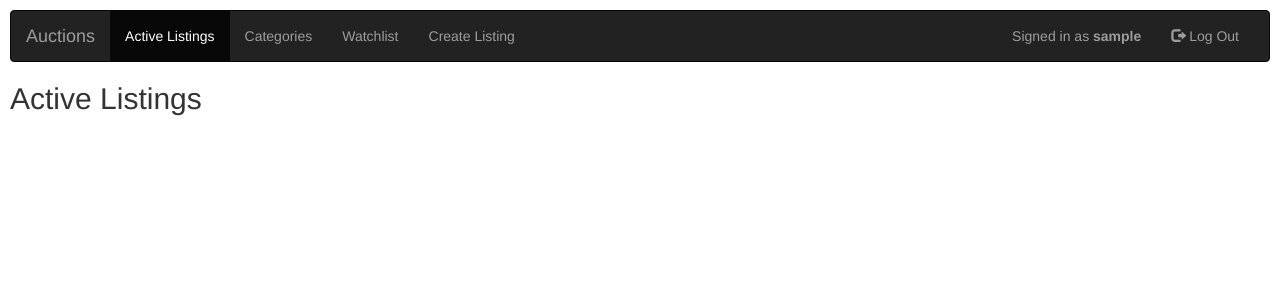
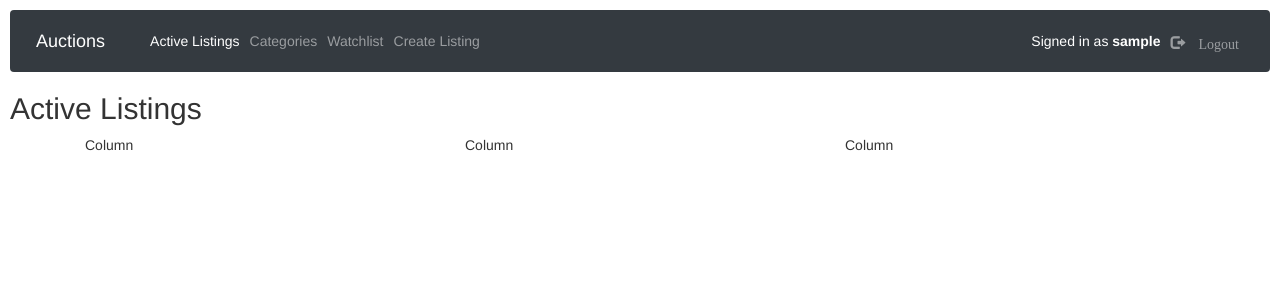
Before and after one commit to elizalde-andres/commerce, a Django app: page / in a window 1280 px wide. Shown: the top 300 px of the page. Run offline with Django 3.2, Linux system fonts and the light colour scheme; the visitor is signed in with stand-in values (Sample User, id 1); data that the repository does not hold is empty; some libraries are stand-ins or nearby versions.

Commit message:
redo styling navbar bootstrap4

```diff
--- a/auctions/templates/auctions/base_list.html
+++ b/auctions/templates/auctions/base_list.html
@@ -1,26 +1,33 @@
-<ul class="listings">
+<div class="container">
+    <div class="row">
+      <div class="col">
+        Column
+      </div>
+      <div class="col">
+        Column
+      </div>
+      <div class="col">
+        Column
+      </div>
+    </div>
+</div>
+
+
+<div class="container">
     {% for listing in auction_listings %}
-        <li class="listing-title"><a href="{% url 'listing' listing.pk %}">{{ listing.title }}</a>
-            <ul>
-                <li>Published: {{ listing.timestamp }} </li>
-                <li>{{ listing.description }} </li>
+        <div class="row"><a href="{% url 'listing' listing.pk %}">{{ listing.title }}</a></div>
+        <div class="row">
+            <div class="col">
                 {% if listing.image_url %}
-                    <li><img src="{{ listing.image_url }}" alt="{{ listing.title }}" width="300"></li>
+                    <img src="{{ listing.image_url }}" alt="{{ listing.title }}" width="300">
                 {% else %}
-                    <li><img src="../static/auctions/no-image-available.jpg" alt="{{ listing.title }}" width="300"></li>
+                    <img src="../static/auctions/no-image-available.jpg" alt="{{ listing.title }}" width="300">
                 {% endif %}
-                {% if listing.category %}
-                    <li>Category: {{ listing.category }} </li>
-                {% else %}
-                    <li>Uncategorized</li>
-                {% endif %}
-                <li>Starting bid value: ${{ listing.starting_bid_value }} </li>
-                {% if listing.current_bid %}
-                    <li>Current bid value: ${{ listing.current_bid.value }} </li>
-                {% endif %}
-                <li>Users in watchlist: {{ listing.users_in_watchlist.count }} </li>
-            </ul>
-        </li>
-
+            </div>
+            <div class="col">
+                <div class="row">Published: {{ listing.timestamp }}</div>
+                <div class="row"><span>{{ listing.description }}</span></div>
+            </div>
+        </div>
     {% endfor %}
-</ul>
+</div>
--- a/auctions/templates/auctions/layout.html
+++ b/auctions/templates/auctions/layout.html
@@ -4,45 +4,58 @@
 <html lang="en">
     <head>
         <title>{% block title %}Auctions{% endblock %}</title>
-        <!-- <link rel="stylesheet" href="https://stackpath.bootstrapcdn.com/bootstrap/4.4.1/css/bootstrap.min.css" integrity="sha384-Vkoo8x4CGsO3+Hhxv8T/Q5PaXtkKtu6ug5TOeNV6gBiFeWPGFN9MuhOf23Q9Ifjh" crossorigin="anonymous"> -->
+        <link rel="stylesheet" href="https://stackpath.bootstrapcdn.com/bootstrap/4.4.1/css/bootstrap.min.css" integrity="sha384-Vkoo8x4CGsO3+Hhxv8T/Q5PaXtkKtu6ug5TOeNV6gBiFeWPGFN9MuhOf23Q9Ifjh" crossorigin="anonymous">
         <link rel="stylesheet" href="https://use.fontawesome.com/releases/v5.6.3/css/all.css" integrity="sha384-UHRtZLI+pbxtHCWp1t77Bi1L4ZtiqrqD80Kn4Z8NTSRyMA2Fd33n5dQ8lWUE00s/" crossorigin="anonymous">
         <meta name="viewport" content="width=device-width, initial-scale=1">
         <link rel="stylesheet" href="https://maxcdn.bootstrapcdn.com/bootstrap/3.4.1/css/bootstrap.min.css">
         <script src="https://ajax.googleapis.com/ajax/libs/jquery/3.5.1/jquery.min.js"></script>
-        <script src="https://maxcdn.bootstrapcdn.com/bootstrap/3.4.1/js/bootstrap.min.js"></script>
+        <!-- <script src="https://maxcdn.bootstrapcdn.com/bootstrap/3.4.1/js/bootstrap.min.js"></script> -->
         <link href="{% static 'auctions/styles.css' %}" rel="stylesheet">
     </head>
     <body>
-
-        <nav class="navbar navbar-inverse">
+          <nav class="navbar navbar-expand-lg navbar-dark bg-dark">
             <div class="container-fluid">
-              <div class="navbar-header">
-                <button type="button" class="navbar-toggle" data-toggle="collapse" data-target="#myNavbar">
-                  <span class="icon-bar"></span>
-                  <span class="icon-bar"></span>
-                  <span class="icon-bar"></span>
-                </button>
-                <div class="navbar-brand">Auctions</div>
-              </div>
-              <div class="collapse navbar-collapse" id="myNavbar">
-                <ul class="nav navbar-nav">
-                    <li class="{% if request.resolver_match.view_name == 'index' %}active{% endif %}"><a href="{% url 'index' %}">Active Listings</a></li>
-                    <li class="{% if request.resolver_match.view_name == 'categories' %}active{% endif %}"><a href="{% url 'categories' %}">Categories</a></li>
+              <a class="navbar-brand">Auctions</a>
+              <button class="navbar-toggler" type="button" data-bs-toggle="collapse" data-bs-target="#navbarNavDropdown" aria-controls="navbarNavDropdown" aria-expanded="false" aria-label="Toggle navigation">
+                <span class="navbar-toggler-icon"></span>
+              </button>
+              <div class="collapse navbar-collapse" id="navbarNavDropdown">
+                <ul class="navbar-nav">
+                  <li class="nav-item">
+                    <a aria-current="page" class="nav-link {% if request.resolver_match.view_name == 'index' %}active{% endif %}"href="{% url 'index' %}">Active Listings</a>
+                  </li>
+                  <li class="nav-item">
+                    <a aria-current="page" class="nav-link {% if request.resolver_match.view_name == 'categories' %}active{% endif %}" href="{% url 'categories' %}">Categories</a>
+                  </li>
                     {% if user.is_authenticated %}
-                        <li class="{% if request.resolver_match.view_name == 'watchlist' %}active{% endif %}"><a href="{% url 'watchlist' %}">Watchlist</a></li>
-                        <li class="{% if request.resolver_match.view_name == 'new_listing' %}active{% endif %}"><a href="{% url 'new_listing' %}">Create Listing</a></li>
+                        <li class=nav-item>
+                            <a aria-current="page" class="nav-link {% if request.resolver_match.view_name == 'watchlist' %}active{% endif %}" href="{% url 'watchlist' %}">Watchlist</a>
+                        </li>
+                        <li class="nav-item">
+                            <a aria-current="page" class="nav-link {% if request.resolver_match.view_name == 'new_listing' %}active{% endif %}" href="{% url 'new_listing' %}">Create Listing</a>
+                        </li>
                     {% endif %}
                 </ul>
-                <ul class="nav navbar-nav navbar-right">
+                <ul class="navbar-nav navbar-right">
                     {% if user.is_authenticated %}
-                        <li><a>Signed in as <strong>{{ user.username }}</strong></a></li>
-                        <li><a href="{% url 'logout' %}"><span class="glyphicon glyphicon-log-out"></span> Log Out</a></li>
+                        <li class="nav-item">
+                            <a class="nav-link active">Signed in as <strong>{{ user.username }}</strong></a>
+                        </li>
+                        <li class="nav-item">
+                            <a href="{% url 'logout' %}" class="nav-link glyphicon glyphicon-log-out"> Logout</a>
+                        </li>
                     {% else %}
-                        <li><a>Not signed in</a></li>
-                        <li><a href="{% url 'register' %}"><span class="glyphicon glyphicon-user"></span> Register</a></li>
-                        <li><a href="{% url 'login' %}"><span class="glyphicon glyphicon-log-in"></span> Login</a></li>
+                        <li class="nav-item">
+                            <a class="nav-link active">Not signed in</a>
+                        </li>
+                        <li class="nav-item">
+                            <a href="{% url 'register' %}" class="nav-link glyphicon glyphicon-user"> Register</a>
+                        </li>
+                        <li class="nav-item">
+                            <a href="{% url 'login' %}" class="nav-link glyphicon glyphicon-log-in"> Login</a>
+                        </li>
                     {% endif %}
-                </ul>
+                  </ul>
               </div>
             </div>
           </nav>
```
